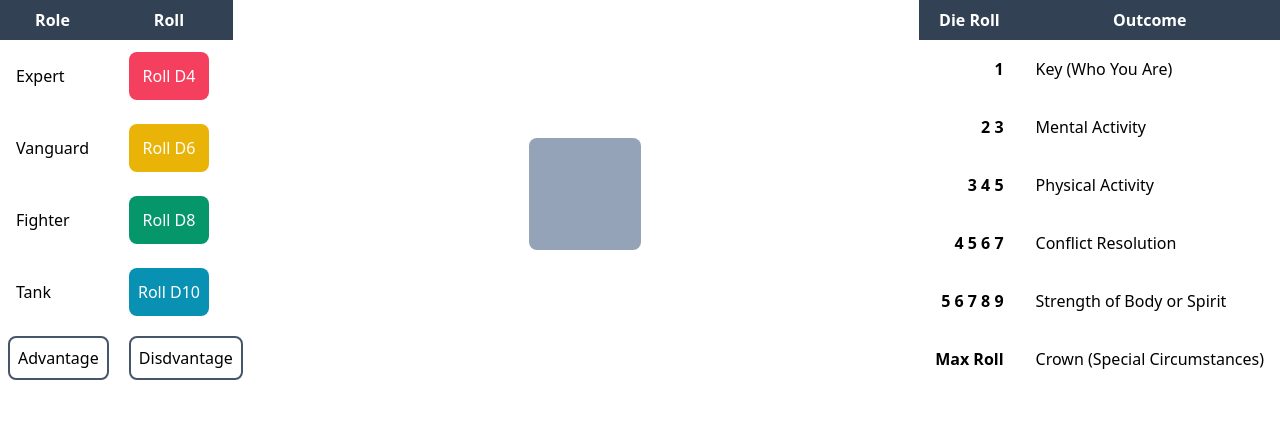
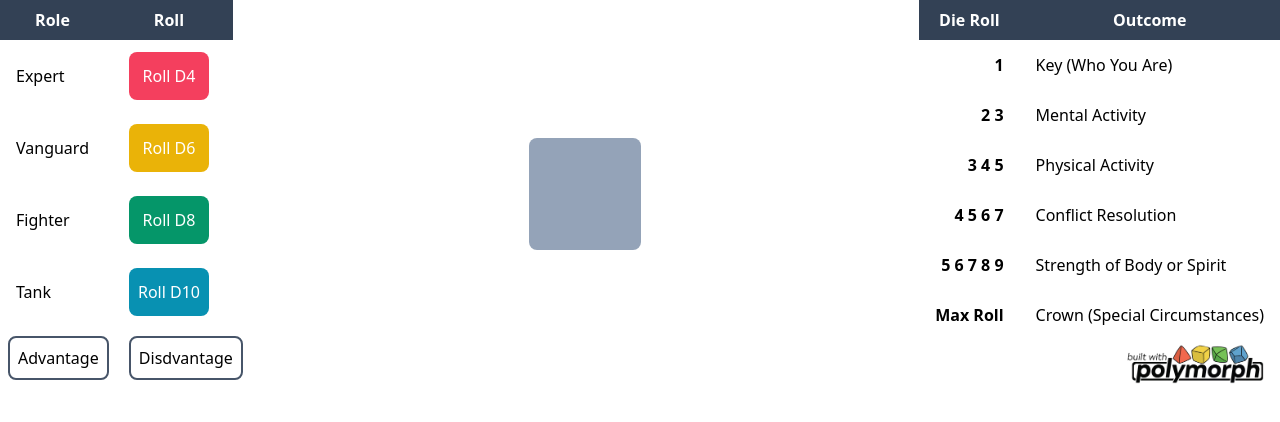
Before and after one commit to mgood/polymorph-dice, a SvelteKit app: page / in a window 1280 px wide. Shown: the top 422 px of the page. Built offline with nearby package versions, Linux system fonts and the light colour scheme.

Commit message:
add polymorph logo

```diff
--- a/src/routes/+page.svelte
+++ b/src/routes/+page.svelte
@@ -1,4 +1,6 @@
 <script lang="ts">
+	import polymorphLogo from '$lib/assets/polymorph.avif';
+
 	let maxRoll: number | undefined = $state();
 	let dice: (number | undefined)[] = $state([undefined]);
 	let mustMatch = $state(1);
@@ -122,6 +124,15 @@
 				<td>Crown (Special Circumstances)</td>
 			</tr>
 		</tbody>
+		<tfoot>
+			<tr>
+				<td colspan="2" align="right">
+					<a href="https://9thlevel.com/pages/polymorph">
+						<img src={polymorphLogo} alt="built with polymorph" class="h-10" />
+					</a>
+				</td>
+			</tr>
+		</tfoot>
 	</table>
 </div>
 
```
Also changed, not shown: src/lib/assets/polymorph.avif (added).
